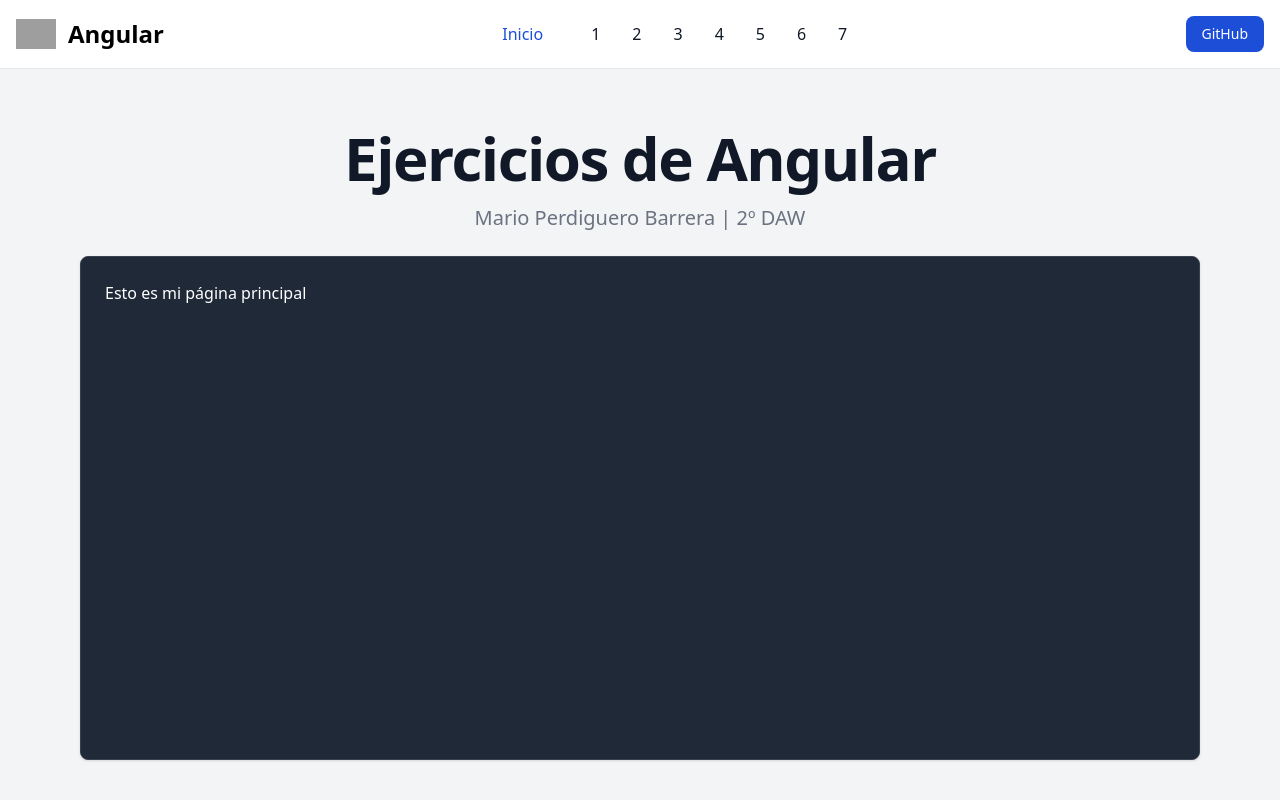
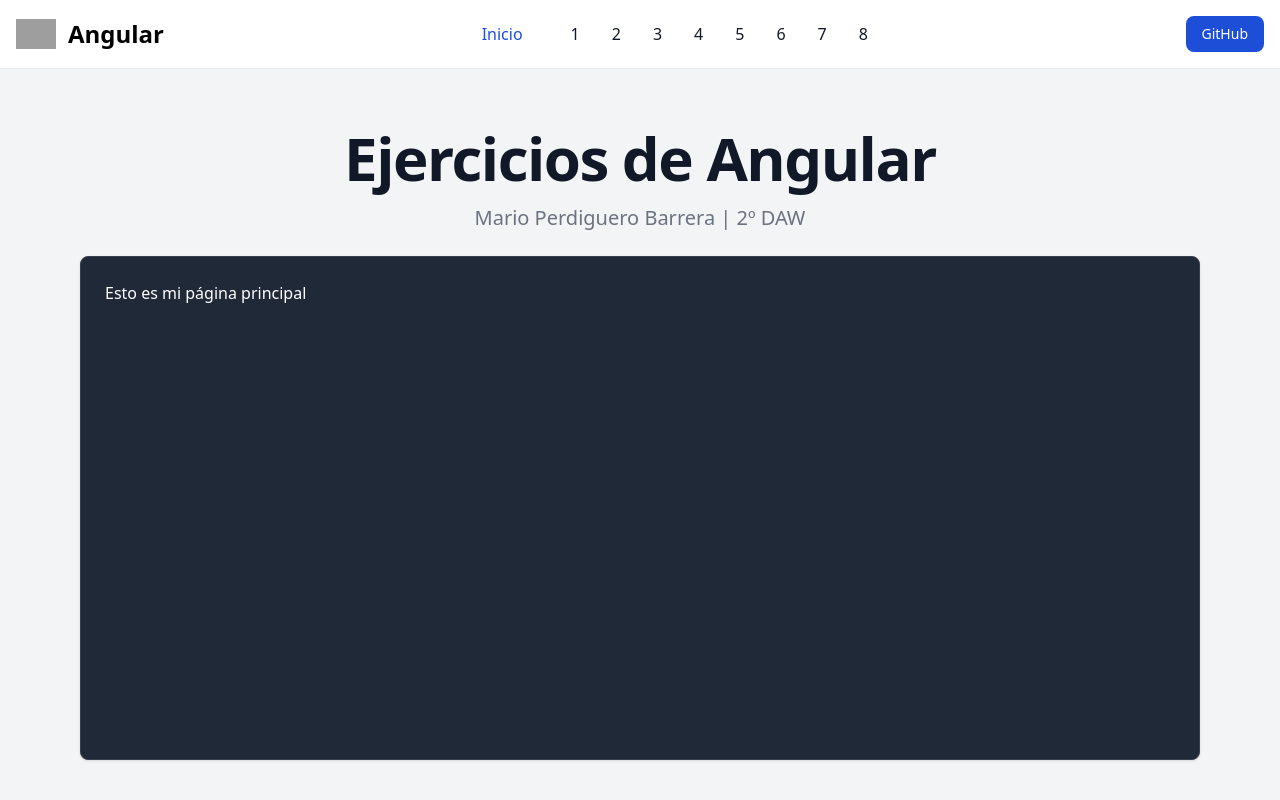
Before and after one commit to MarioPB05/dwec-learning-angular, an Angular app: page / in a window 1280 px wide. Built offline with nearby package versions, Linux system fonts and the light colour scheme; grey boxes are pictures that could not be loaded.

Commit message:
💄 Update header

```diff
--- a/src/app/app.component.html
+++ b/src/app/app.component.html
@@ -64,6 +64,11 @@
                 7
               </a>
             </li>
+            <li>
+              <a routerLink="/exercise-8" routerLinkActive="active" ariaCurrentWhenActive="page" class="nav-link">
+                8
+              </a>
+            </li>
           </ul>
         </div>
       </div>
```
